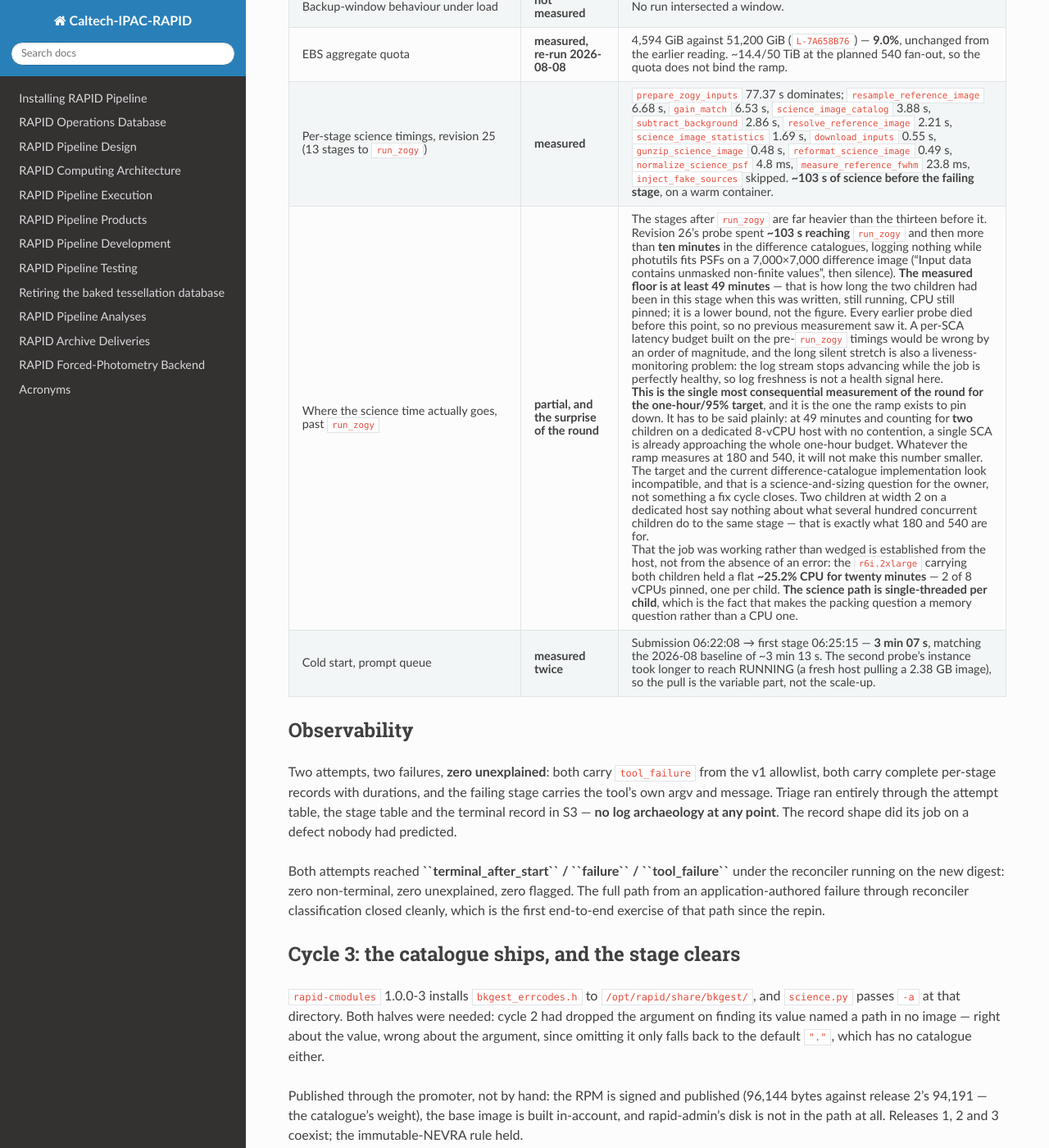
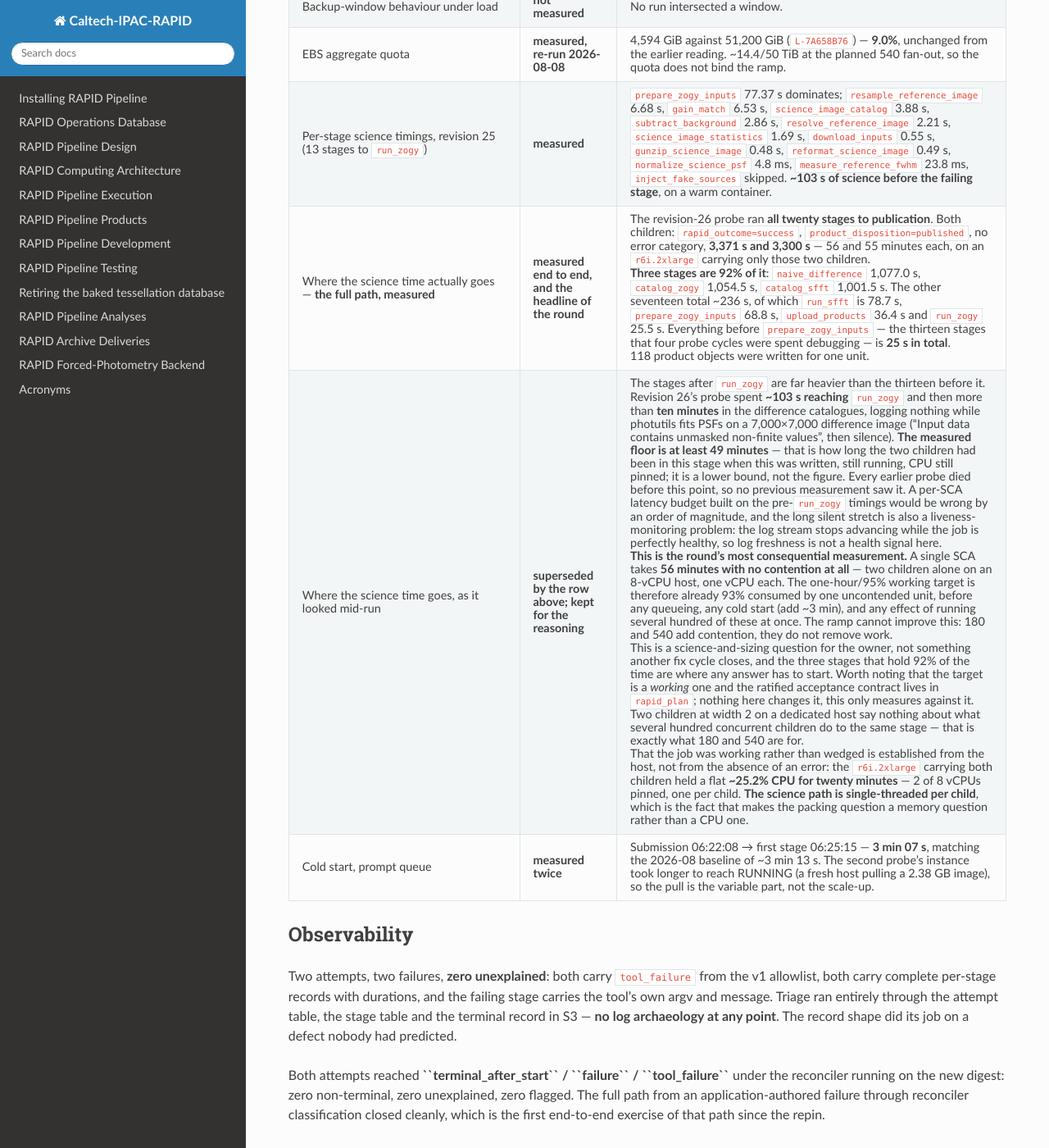
Before and after one commit to Caltech-IPAC/rapid, a Sphinx documentation site: the page built from docs/source/dev/q9_fix_round.rst, in a window 1280 px wide and 1400 px high, scrolled down 4916 px. Shown: the whole window at 82% size. Built offline with Sphinx 7.4.7 and the Read the Docs theme 3.1.0, drawn with Linux system fonts in a browser that asks for light colours.

Commit message:
docs: the width-2 probe is clean, and the full path is finally measured
Both children at revision 26: rapid_outcome=success,
product_disposition=published, no error category, 118 product objects
written. This is the first end-to-end science success of the Q8/Q9
effort — twenty stages, all of them, to publication.

And it delivers the measurement four probe cycles were spent not
reaching. A single SCA takes 56 minutes with NO contention: two children
alone on an r6i.2xlarge, one vCPU each. Three stages are 92% of that —
naive_difference 1,077 s, catalog_zogy 1,054 s, catalog_sfft 1,002 s.
The thirteen stages before prepare_zogy_inputs, the ones four cycles were
spent debugging, are 25 seconds in total.

That reframes the one-hour/95% working target: it is 93% consumed by one
uncontended unit, before queueing, before the ~3 min cold start, and
before any effect of running hundreds at once. The ramp cannot improve
it — 180 and 540 add contention, they do not remove work. It is a
science-and-sizing question, and the three stages holding 92% of the time
are where any answer starts.

Co-Authored-By: Claude Opus 5 <noreply@anthropic.com>
Claude-Session: https://claude.ai/code/session_0171Nyu9f4jFHak4w8HopTAL

```diff
--- a/docs/source/dev/q9_fix_round.rst
+++ b/docs/source/dev/q9_fix_round.rst
@@ -342,8 +342,25 @@ measurements are the first run's, carried forward, and remain
        ``normalize_science_psf`` 4.8 ms, ``measure_reference_fwhm`` 23.8 ms,
        ``inject_fake_sources`` skipped. **~103 s of science before the
        failing stage**, on a warm container.
-   * - Where the science time actually goes, past ``run_zogy``
-     - **partial, and the surprise of the round**
+   * - Where the science time actually goes — **the full path, measured**
+     - **measured end to end, and the headline of the round**
+     - The revision-26 probe ran **all twenty stages to publication**.
+       Both children: ``rapid_outcome=success``,
+       ``product_disposition=published``, no error category, **3,371 s
+       and 3,300 s** — 56 and 55 minutes each, on an ``r6i.2xlarge``
+       carrying only those two children.
+
+       **Three stages are 92% of it**: ``naive_difference`` 1,077.0 s,
+       ``catalog_zogy`` 1,054.5 s, ``catalog_sfft`` 1,001.5 s. The other
+       seventeen total ~236 s, of which ``run_sfft`` is 78.7 s,
+       ``prepare_zogy_inputs`` 68.8 s, ``upload_products`` 36.4 s and
+       ``run_zogy`` 25.5 s. Everything before ``prepare_zogy_inputs`` —
+       the thirteen stages that four probe cycles were spent debugging —
+       is **25 s in total**.
+
+       118 product objects were written for one unit.
+   * - Where the science time goes, as it looked mid-run
+     - **superseded by the row above; kept for the reasoning**
      - The stages after ``run_zogy`` are far heavier than the thirteen
        before it. Revision 26's probe spent **~103 s reaching**
        ``run_zogy`` and then more than **ten minutes** in the difference
@@ -360,16 +377,20 @@ measurements are the first run's, carried forward, and remain
        the job is perfectly healthy, so log freshness is not a health
        signal here.
 
-       **This is the single most consequential measurement of the round
-       for the one-hour/95% target**, and it is the one the ramp exists to
-       pin down. It has to be said plainly: at 49 minutes and counting
-       for **two** children on a dedicated 8-vCPU host with no
-       contention, a single SCA is already approaching the whole one-hour
-       budget. Whatever the ramp measures at 180 and 540, it will not
-       make this number smaller. The target and the current
-       difference-catalogue implementation look incompatible, and that is
-       a science-and-sizing question for the owner, not something a fix
-       cycle closes. Two children at width 2 on a dedicated host say nothing
+       **This is the round's most consequential measurement.** A single
+       SCA takes **56 minutes with no contention at all** — two children
+       alone on an 8-vCPU host, one vCPU each. The one-hour/95% working
+       target is therefore already 93% consumed by one uncontended unit,
+       before any queueing, any cold start (add ~3 min), and any effect
+       of running several hundred of these at once. The ramp cannot
+       improve this: 180 and 540 add contention, they do not remove work.
+
+       This is a science-and-sizing question for the owner, not something
+       another fix cycle closes, and the three stages that hold 92% of
+       the time are where any answer has to start. Worth noting that the
+       target is a *working* one and the ratified acceptance contract
+       lives in ``rapid_plan``; nothing here changes it, this only
+       measures against it. Two children at width 2 on a dedicated host say nothing
        about what several hundred concurrent children do to the same
        stage — that is exactly what 180 and 540 are for.
 
```
